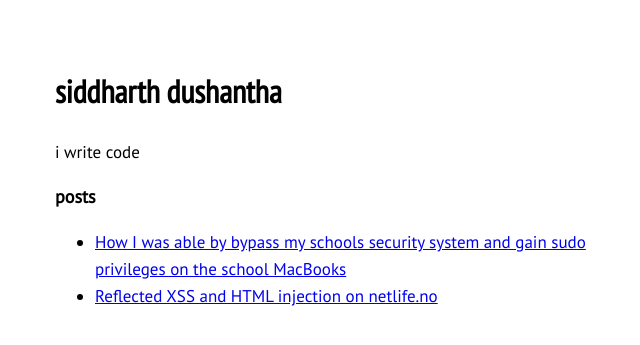
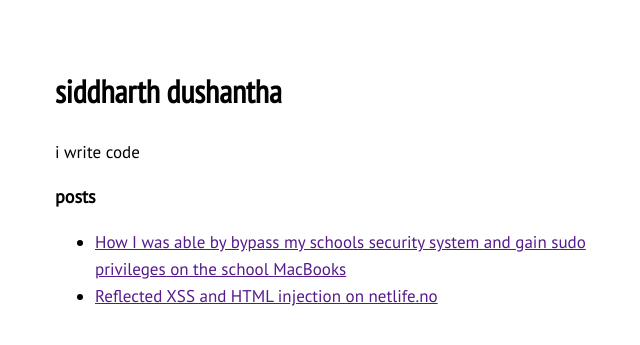
Before and after one commit to sdushantha/sdushantha.github.io, a PHP site: page / in a window 1280 px wide. Shown: the top 345 px of the page, without its empty margins (285-925 px from the left). Run offline with PHP 8.4, Linux system fonts and the light colour scheme.

Commit message:
set color of hyper text purple-ish

```diff
--- a/style.css
+++ b/style.css
@@ -92,6 +92,7 @@ a {
     display: block;
     width: 100%;
     height: 100%;
+    color: #551a8b
 }
 
 #navigation {
```
